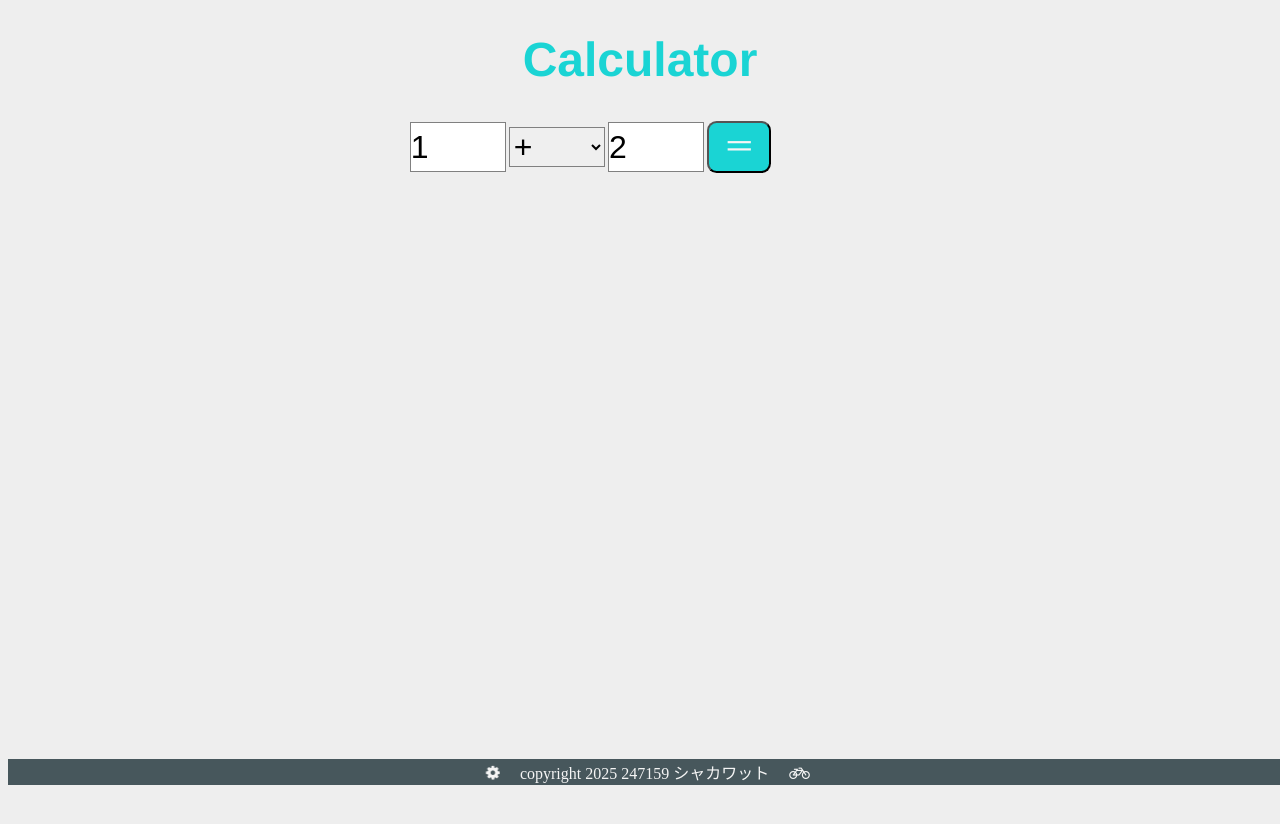
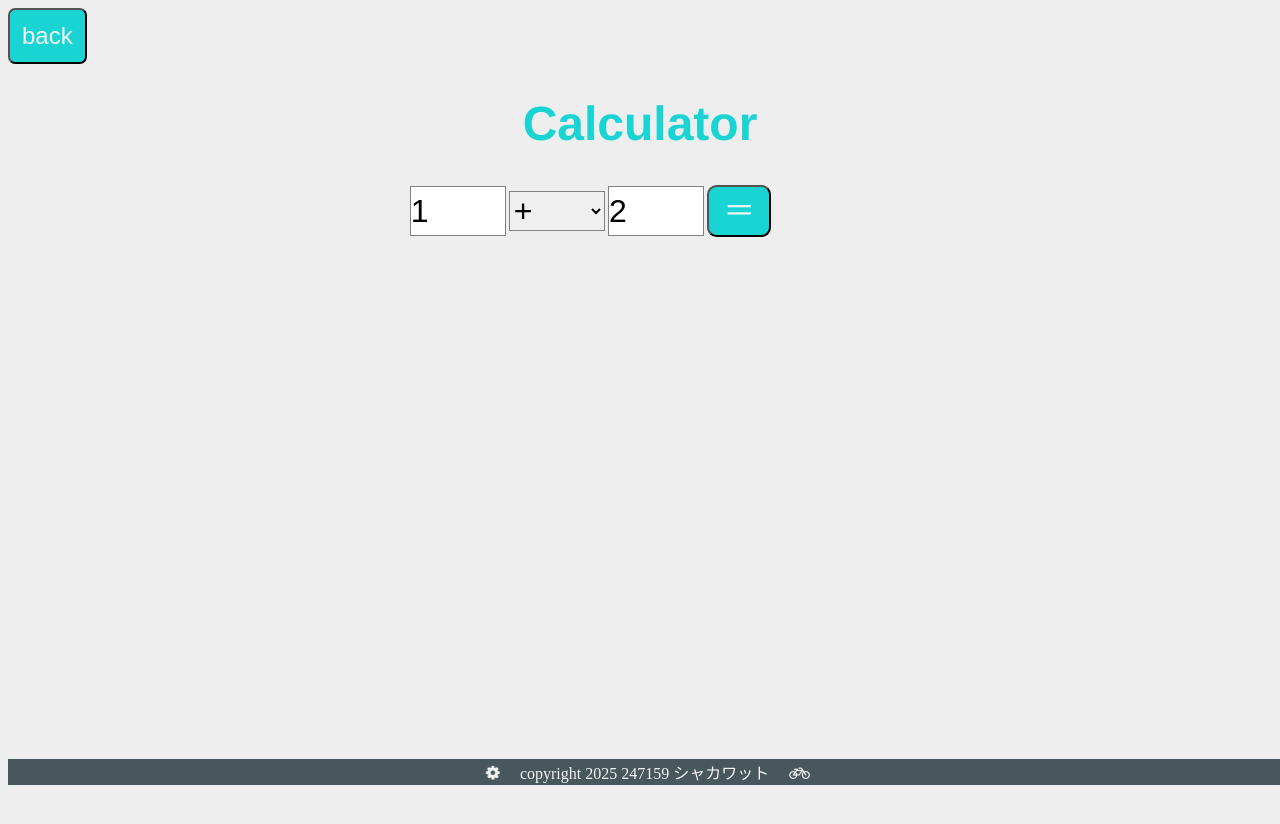
Before and after one commit to shakha5078/mobile_app, a plain HTML site: page 03-04. Calculator/calculator.html in a window 1280 px wide. Drawn offline with Linux system fonts and the light colour scheme.

Commit message:
Add files via upload

```diff
--- a/03-04. Calculator/calculator.html
+++ b/03-04. Calculator/calculator.html
@@ -17,6 +17,9 @@
   </head>
 
   <body>
+    <div class = "back">
+      <button id="btn99" type="button" onclick="history.back()">back</button>
+    </div>
     <header>
       <h1>Calculator</h1>
     </header>
--- a/03-04. Calculator/css/calculator.css
+++ b/03-04. Calculator/css/calculator.css
@@ -145,3 +145,19 @@ footer> p {
 	font-size:70%;
 	}
 }
+
+/*******************************************************/
+/* class=back                                         */
+/* id=btn99 backボタン                                 */
+/*******************************************************/
+.back{
+  text-align: left;
+}
+#btn99{
+  padding: 0.5em;
+  border-radius: 0.3em;
+  color: whitesmoke;
+  font-size: 1.5em;
+  background: rgb(26, 212, 212);
+  cursor: pointer; /*カーソルをポインターの形（かたち）にする*/
+}
--- a/css/index.css
+++ b/css/index.css
@@ -23,7 +23,7 @@ body{
     Meiryo,
     sans-serif;
     text-align: center;
-    background-image: url(../img/xxxxxxxx.JPG);
+    background-image: url(../img/totoro2.png);
     background-size: cover;
     overflow: hidden;
 }
```
Also changed, not shown: index.html (+22 -10 lines).
